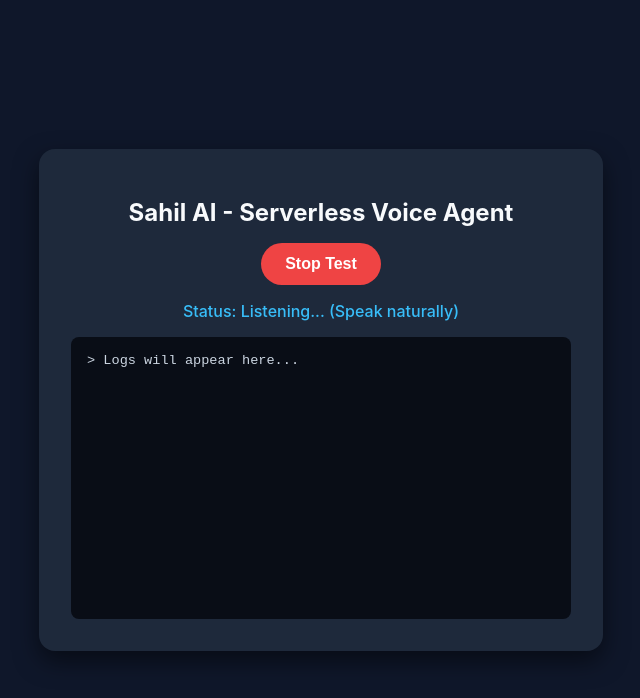
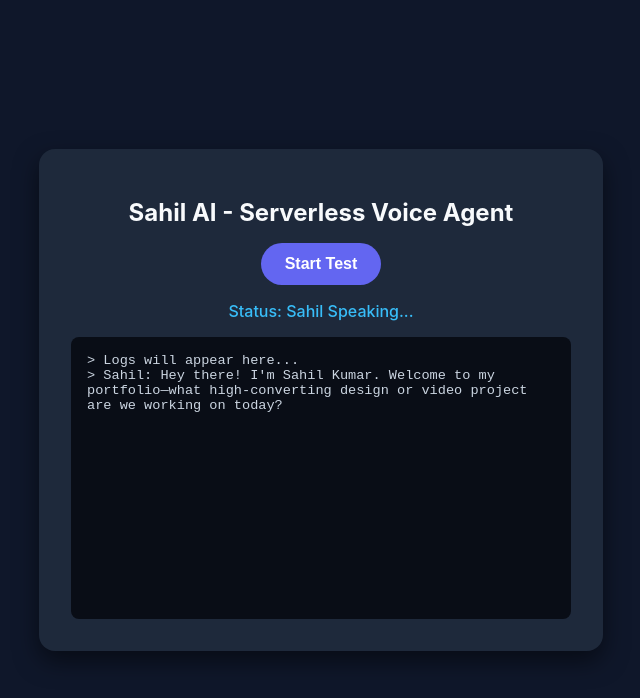
Before and after one commit to devraut709-creator/Sahil-agent, a website: page index.html in a window 1280 px wide. Both pictures are taken after a click on the button "Start Test". Shown: the whole page, without its empty margins (319-959 px from the left). Drawn offline with Linux system fonts and the light colour scheme.

Commit message:
Implement initial greeting for speech synthesis agent
Added a greeting feature for the speech synthesis agent to enhance user interaction.

```diff
--- a/index.html
+++ b/index.html
@@ -65,11 +65,11 @@
 <script>
   let isListening = false;
   let isProcessing = false;
+  let hasGreeted = false;
   let recognition;
   let conversationHistory = [];
   let availableVoices = [];
 
-  // Pre-load voices on browser startup
   function loadVoices() {
     availableVoices = window.speechSynthesis.getVoices();
   }
@@ -122,7 +122,16 @@ Philosophy: Focuses on practical skills, visual perfection, and speed rather tha
     if (isListening) {
       stopListening();
     } else {
-      startListening();
+      if (!hasGreeted) {
+        // High-converting English initial greeting
+        const initialGreeting = "Hey there! I'm Sahil Kumar. Welcome to my portfolio—what high-converting design or video project are we working on today?";
+        hasGreeted = true;
+        log(`> Sahil: ${initialGreeting}`);
+        conversationHistory.push({ role: 'model', text: initialGreeting });
+        speakReply(initialGreeting);
+      } else {
+        startListening();
+      }
     }
   }
 
@@ -180,10 +189,8 @@ Philosophy: Focuses on practical skills, visual perfection, and speed rather tha
 
     const utterance = new SpeechSynthesisUtterance(text);
 
-    // Check if reply contains Hindi characters
     const isHindi = /[\u0900-\u097F]/.test(text);
 
-    // Ensure list is refreshed
     if (availableVoices.length === 0) {
       availableVoices = window.speechSynthesis.getVoices();
     }
@@ -192,7 +199,6 @@ Philosophy: Focuses on practical skills, visual perfection, and speed rather tha
 
     if (isHindi) {
       utterance.lang = 'hi-IN';
-      // Priority for Native Indian Hindi voices (Google/Microsoft/Apple Hindi)
       selectedVoice = availableVoices.find(v =>
         v.lang === 'hi-IN' ||
         v.lang === 'hi_IN' ||
@@ -200,8 +206,7 @@ Philosophy: Focuses on practical skills, visual perfection, and speed rather tha
         v.name.includes('Google हिन्दी')
       );
     } else {
-      utterance.lang = 'en-IN'; // Set Indian English for natural accent
-      // Priority for Indian English accent
+      utterance.lang = 'en-IN';
       selectedVoice = availableVoices.find(v =>
         v.lang === 'en-IN' ||
         v.lang === 'en_IN' ||
@@ -213,7 +218,6 @@ Philosophy: Focuses on practical skills, visual perfection, and speed rather tha
       utterance.voice = selectedVoice;
     }
 
-    // Natural Indian pitch and speed adjustment
     utterance.rate = 1.0;
     utterance.pitch = 1.0;
 
```
